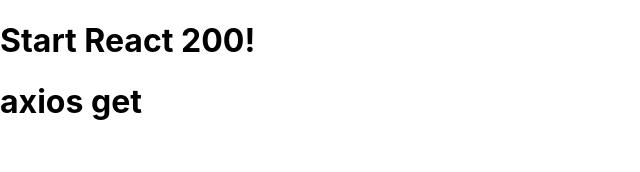
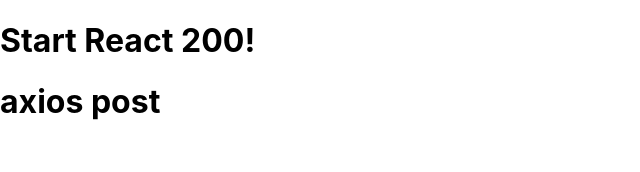
Before and after one commit to bestroom449k/first_App, a React (Create React App) app: page / in a window 1280 px wide. Shown: the top 172 px of the page, without its empty margins (0-640 px from the left). Built offline with nearby package versions, Linux system fonts and the light colour scheme; no server answers.

Commit message:
chapter 62(try again)

```diff
--- a/src/App.js
+++ b/src/App.js
@@ -1,13 +1,13 @@
 import React from 'react';
-import AxiosGet from './R061_AxiosGet'
+import AxiosPost from './R062_AxiosPost'
 
 function App() {
   return (
     <div>
       <h1>Start React 200!</h1>
-      <AxiosGet/>
+      <AxiosPost/>
     </div>
   );
 }
-
+// 링크 안됨
 export default App;
--- a/src/R061_AxiosGet.js
+++ /dev/null
@@ -1,24 +0,0 @@
-import React, { Component } from 'react';
-import axios from "axios";
-
-class R061_AxiosGet extends Component {
-
-  // 컴포넌트가 화면에 처음 나타났을 때 자동 실행됨
-  componentDidMount() {
-    // axios를 이용해 GET 방식으로 서버(http://date.jsontest.com/)에 요청
-    axios.get('http://date.jsontest.com/')
-      // 요청이 성공하면 실행되는 부분
-      .then(response => {
-        //response 안에 있는 data안에 있는 date 값만 알림창으로 출력
-        alert(response.data.date);
-      });
-  }
-  render() {
-    return (
-      <h1>axios get</h1>
-    );
-  }
-}
-
-// 이 컴포넌트를 외부에서도 쓸 수 있게 내보내기
-export default R061_AxiosGet;
--- /dev/null
+++ b/src/R062_AxiosPost.js
@@ -0,0 +1,29 @@
+import React, { Component } from 'react';
+import axios from "axios";
+
+class R062_AxiosPost extends Component {
+
+  // 이 함수는 컴포넌트가 화면에 나타난 직후에 자동으로 실행
+  componentDidMount(){
+    // axios.post를 사용해서 서버(http://date.jsontest.com/)에 POST 방식으로 데이터를 보냄
+    axios.post('http://date.jsontest.com/', {
+      a: "react",   // 보낼 데이터 중 하나 (키: a, 값: "react")
+      b: 200        // 보낼 데이터 중 하나 (키: b, 값: 200)
+    })
+    // 성공시 .then() 안의 코드가 실행
+    .then(response => {
+      //response에서 response안에 있는 data안에 있는 date를 꺼내서 알림창으로 보여줍니다
+      alert(response.data.date);
+    })
+  }
+
+
+  render() {
+    return (
+      <h1>axios post</h1>
+    )
+  }
+}
+
+// 이 컴포넌트를 외부 파일에서 사용할 수 있도록 내보냅니다
+export default R062_AxiosPost;
```
